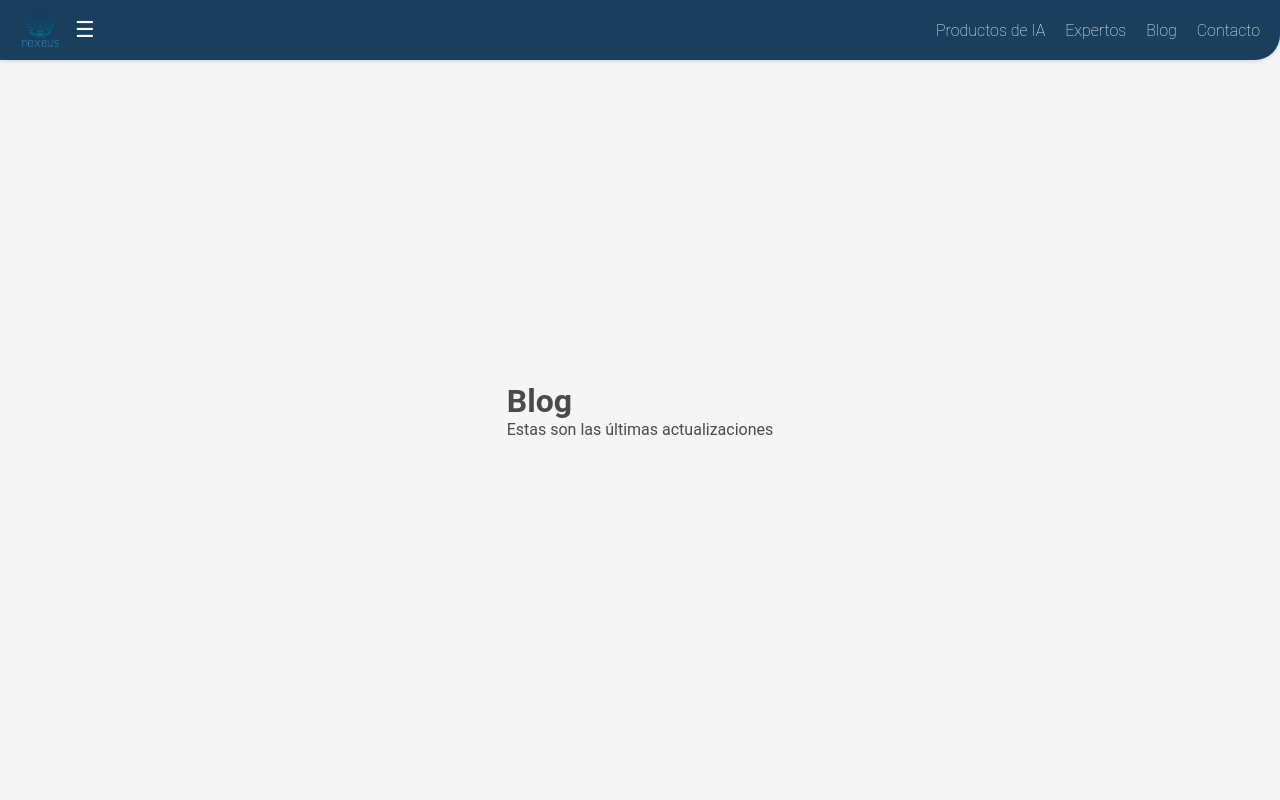
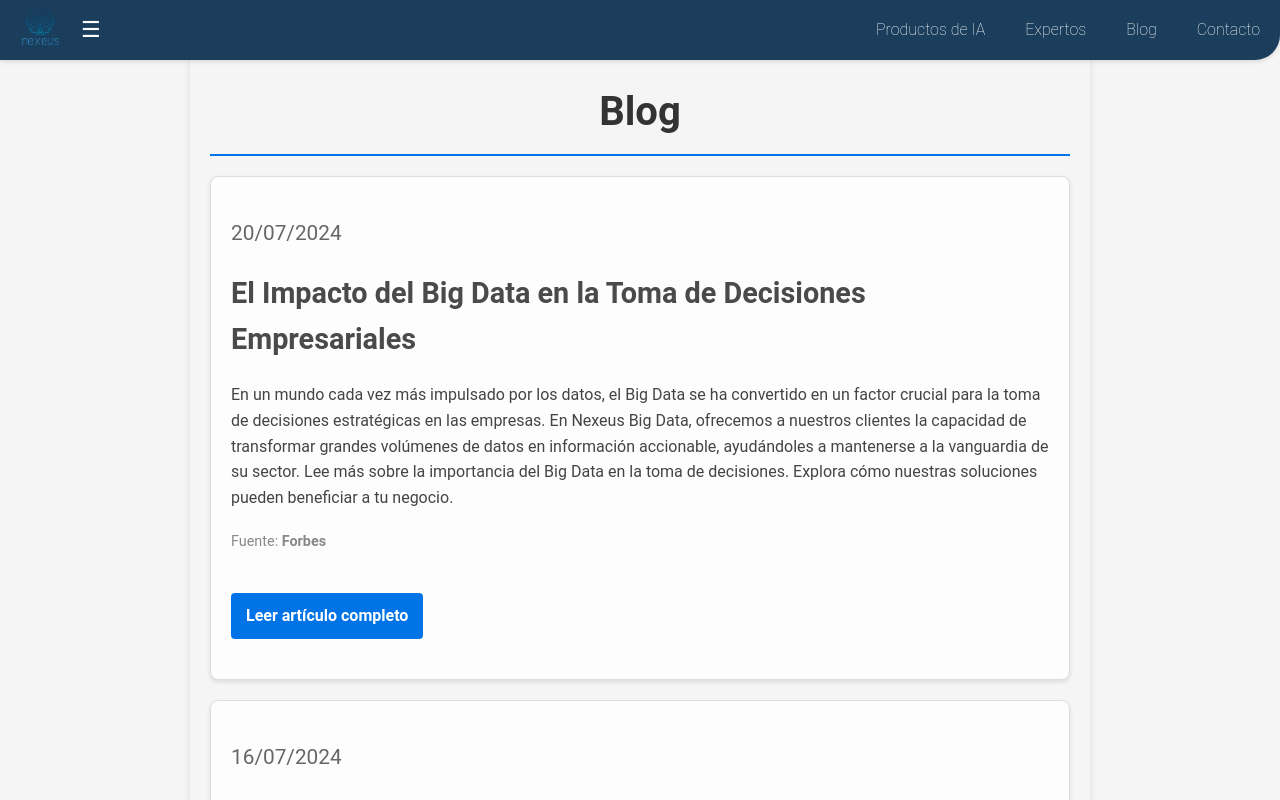
Before and after one commit to Olm72/frontend, a React (Create React App) app: page /blog in a window 1280 px wide. Built offline with nearby package versions, Linux system fonts and the light colour scheme.

Commit message:
Modificacion imagen error 404 y creacion de la pagina blogs con la inclusion de 5 articulos. creacion del archivo articles en assets

```diff
--- /dev/null
+++ b/src/assets/articles.js
@@ -0,0 +1,57 @@
+const articulos = [
+  {
+    id: 1,
+    titulo: "El Impacto del Big Data en la Toma de Decisiones Empresariales",
+    extracto:
+      "En un mundo cada vez más impulsado por los datos, el Big Data se ha convertido en un factor crucial para la toma de decisiones estratégicas en las empresas. En Nexeus Big Data, ofrecemos a nuestros clientes la capacidad de transformar grandes volúmenes de datos en información accionable, ayudándoles a mantenerse a la vanguardia de su sector. Lee más sobre la importancia del Big Data en la toma de decisiones. Explora cómo nuestras soluciones pueden beneficiar a tu negocio.",
+    fuente: "Forbes",
+    fecha: "20/07/2024",
+    enlace:
+      "https://www.forbes.com/sites/bernardmarr/2022/02/07/the-importance-of-data-driven-decision-making-in-business/?sh=37c4e5fe1a76",
+  },
+  {
+    id: 2,
+    titulo:
+      "Cómo la Inteligencia Artificial Está Transformando el Sector de Negocios",
+    extracto:
+      "La Inteligencia Artificial (IA) está cambiando radicalmente la forma en que las empresas operan. En Nexeus Big Data, estamos a la vanguardia de esta transformación, ofreciendo soluciones de IA que mejoran la eficiencia, reducen costos y permiten a las empresas tomar decisiones más informadas. Lee más sobre cómo la IA está impactando el sector empresarial. Explora cómo nuestras soluciones pueden beneficiar a tu negocio.",
+    fuente: "Boston Consulting Group",
+    fecha: "16/07/2024",
+    enlace:
+      "https://www.bcg.com/publications/2023/how-ai-is-transforming-businesses",
+  },
+  {
+    id: 3,
+    titulo:
+      "Visualización de Datos: Potenciando la Comprensión de Información Compleja",
+    extracto:
+      "La visualización de datos es esencial para convertir grandes volúmenes de información en insights comprensibles. En Nexeus Big Data, nuestros expertos crean visualizaciones que permiten a las empresas interpretar datos complejos de manera rápida y efectiva.Para más información sobre la importancia de la visualización de datos, visita este artículo de Tableau.Descubre cómo nuestras soluciones de visualización de datos pueden ayudarte a entender mejor tu negocio.",
+    fuente: "Tableau",
+    fecha: "13/07/2024",
+    enlace: "https://www.tableau.com/visualization/what-is-data-visualization",
+  },
+  {
+    id: 4,
+    titulo:
+      "Business Intelligence: Transformando Datos en Estrategias Empresariales",
+    extracto:
+      "El Business Intelligence (BI) es clave para transformar datos en estrategias empresariales efectivas. En Nexeus Big Data, proporcionamos soluciones de BI que permiten a nuestros clientes convertir sus datos en un recurso estratégico para el éxito a largo plazo. Explora el poder del Business Intelligence en el mundo empresarial. Explora cómo nuestras soluciones pueden beneficiar a tu negocio.",
+    fuente: "Gartner",
+    fecha: "23/06/2024",
+    enlace:
+      "https://www.gartner.com/en/information-technology/glossary/business-intelligence-bi",
+  },
+  {
+    id: 5,
+    titulo:
+      "Chatbots Inteligentes: Mejorando la Experiencia del Cliente con IA",
+    extracto:
+      "Los chatbots impulsados por Inteligencia Artificial están revolucionando la atención al cliente. En Nexeus Big Data, desarrollamos chatbots que no solo responden consultas, sino que también anticipan las necesidades de los clientes, mejorando la experiencia de usuario. Lee más sobre el impacto de los chatbots en la atención al cliente. Explora cómo nuestras soluciones pueden beneficiar a tu negocio.",
+    fuente: "Gartner",
+    fecha: "11/06/2024",
+    enlace:
+      "https://www.gartner.com/en/information-technology/glossary/business-intelligence-bi",
+  },
+];
+
+export default articulos;
--- a/src/pages/Blog.jsx
+++ b/src/pages/Blog.jsx
@@ -1,10 +1,39 @@
-const Productos = () => {
-    return (
-      <div className="productos-container">
-        <h1>Blog</h1>
-        <p>Estas son las últimas actualizaciones</p>
+import React from "react";
+import "../styles/Blog.css";
+import articulos from "../assets/articles";
+
+const Blog = () => {
+  return (
+    <div className="blog">
+      <div className="wrap">
+        <header className="page-header">
+          <h1 className="page-title">Blog</h1>
+        </header>
+        <div id="primary" className="content-area">
+          <main id="main" className="site-main">
+            {articulos.map((articulo) => (
+              <div key={articulo.id} className="articulo">
+                <p className="articulo-fecha">{articulo.fecha}</p>
+                <h2 className="articulo-titulo">{articulo.titulo}</h2>
+                <p className="articulo-extracto">{articulo.extracto}</p>
+                <p className="articulo-fuente">
+                  Fuente: <strong>{articulo.fuente}</strong>
+                </p>
+                <a
+                  href={articulo.enlace}
+                  target="_blank"
+                  rel="noopener noreferrer"
+                  className="articulo-enlace"
+                >
+                  Leer artículo completo
+                </a>
+              </div>
+            ))}
+          </main>
+        </div>
       </div>
-    );
-  };
+    </div>
+  );
+};
 
-  export default Productos;
+export default Blog;
--- /dev/null
+++ b/src/styles/Blog.css
@@ -0,0 +1,111 @@
+/* Estilo global */
+body {
+    font-family: 'Roboto', Arial, sans-serif;
+    line-height: 1.6;
+    background-color: #f8f7f4;
+    margin: 0;
+    padding: 0;
+  }
+
+  /* Contenedor principal del blog */
+  .blog {
+    max-width: 900px;
+    margin: 20px auto;
+    padding: 20px;
+    background: inherit;
+    border-radius: 8px;
+    box-shadow: 0 4px 6px rgba(0, 0, 0, 0.1);
+  }
+
+  /* Título principal del blog */
+  .page-title {
+    font-size: 2.5rem;
+    text-align: center;
+    color: #333;
+    margin-bottom: 0px;
+    border-bottom: 2px solid #0073e6;
+    padding-bottom: 10px;
+  }
+
+  /* Contenedor de cada artículo */
+  .articulo {
+    padding: 20px;
+    margin-bottom: 20px;
+    background: #fdfdfd;
+    border-radius: 8px;
+    border: 1px solid #ddd;
+    box-shadow: 0 2px 4px rgba(0, 0, 0, 0.1);
+    transition: transform 0.2s ease-in-out, box-shadow 0.2s ease-in-out;
+  }
+
+  .articulo:hover {
+    transform: scale(1.02);
+    box-shadow: 0 6px 12px rgba(0, 0, 0, 0.15);
+  }
+
+  /* Título del artículo */
+  .articulo-titulo {
+    font-size: 1.8rem;
+    color: --secondary-color;
+    margin-bottom: 10px;
+    cursor: pointer;
+  }
+
+  .articulo-titulo:hover {
+    text-decoration: underline;
+  }
+
+  /* Fecha del artículo */
+  .articulo-fecha {
+    font-size: 1.3rem;
+    color: #666;
+    margin-bottom: 10px;
+  }
+
+  /* Extracto del artículo */
+  .articulo-extracto {
+    font-size: 1rem;
+    color: #444;
+    margin-bottom: 15px;
+  }
+
+  /* Fuente del artículo */
+  .articulo-fuente {
+    font-size: 0.9rem;
+    color: #888;
+  }
+
+  /* Enlace para leer más */
+  .articulo-enlace {
+    display: inline-block;
+    padding: 10px 15px;
+    color: #ffffff;
+    background-color: #0073e6;
+    border-radius: 4px;
+    text-decoration: none;
+    font-weight: bold;
+    transition: background-color 0.3s ease-in-out;
+  }
+
+  .articulo-enlace:hover {
+    background-color: #003d82
+  }
+
+  /* Pie de página */
+  footer {
+    margin-top: 30px;
+    text-align: center;
+    padding: 10px;
+    background-color: #0073e6;
+    color: white;
+    font-size: 0.9rem;
+  }
+
+  footer a {
+    color: white;
+    text-decoration: underline;
+  }
+
+  footer a:hover {
+    color: #ffdd57;
+  }
--- a/src/styles/ErrorMensajes.css
+++ b/src/styles/ErrorMensajes.css
@@ -12,8 +12,7 @@
 
 /* Reset global para eliminar márgenes predeterminados */
 * {
-  margin: 0;
-  padding: 0;
+  margin: inherit;
   box-sizing: border-box;
 }
 
@@ -26,7 +25,7 @@
   color: white;
 
   /* Imagen de fondo */
-  background: url('/src/assets/images/fondo-pantalla-web-en-proceso-nexeus-big-data.png') no-repeat center center;
+  background: url('/src/assets/images/error404.jpg') no-repeat center center;
   background-size: cover;
   background-attachment: fixed;
 
@@ -49,14 +48,14 @@
 /* Ajustes de espaciado entre h1 y p */
 .hero-text1 h1 {
   margin-bottom: 15px; /* Espacio debajo del título */
-  font-size: ; /* Ajusta el tamaño del título si lo deseas */
+  font-size: 30px; /* Ajusta el tamaño del título si lo deseas */
 }
 
 .hero-text1 p {
   margin-top: 10px; /* Espacio opcional superior para el párrafo */
-  margin-bottom: 10px; /* Espacio adicional debajo del párrafo */
+  margin-bottom: 20px; /* Espacio adicional debajo del párrafo */
   line-height: 0; /* Aumenta el espaciado entre líneas */
-  font-size: ; /* Opcional: ajusta el tamaño del texto */
+  font-size: large; /* Opcional: ajusta el tamaño del texto */
 }
 
 /* ErrorMessage.css */
```
Also changed, not shown: src/assets/images/error404.jpg (added), src/assets/images/imagen404.jpg (added).
